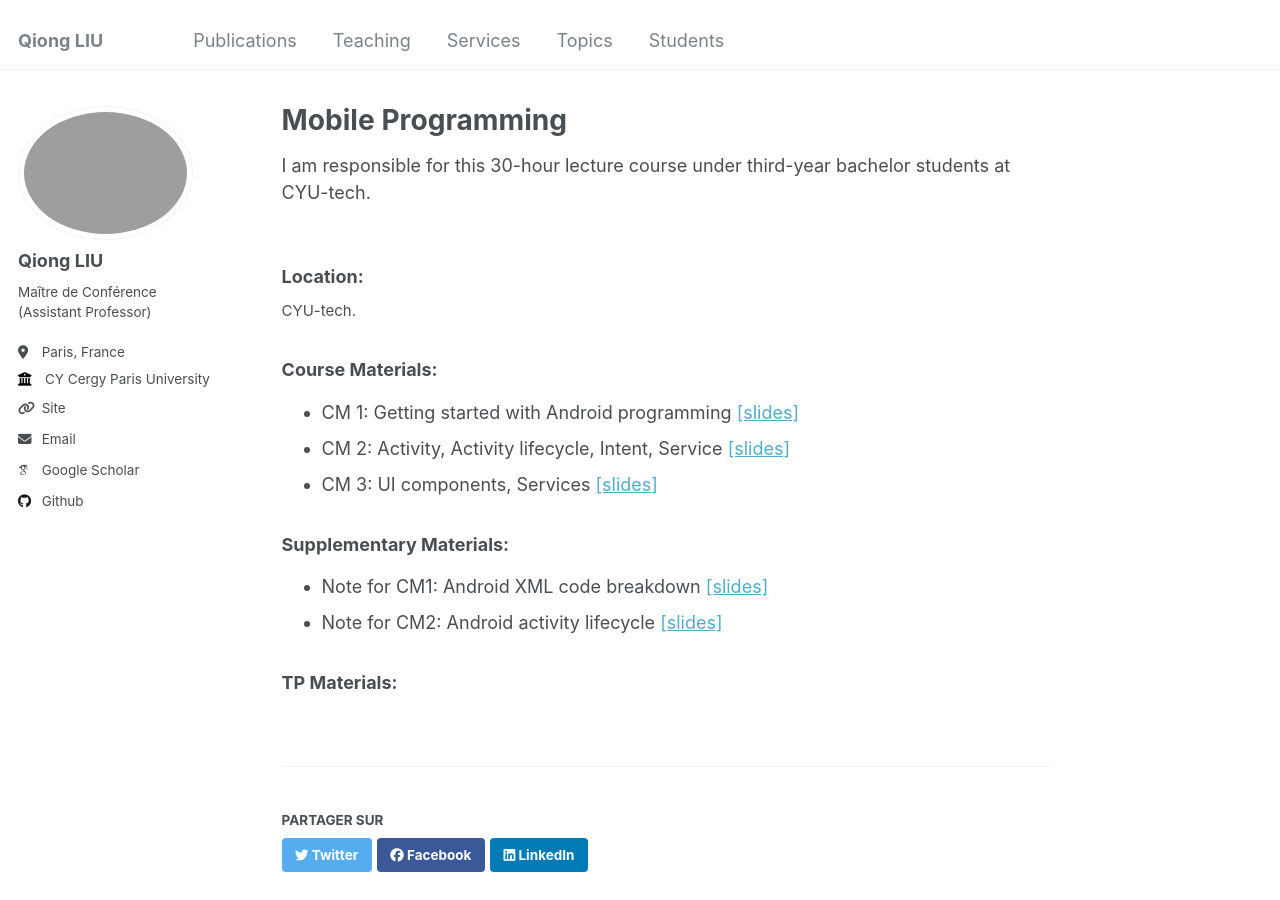
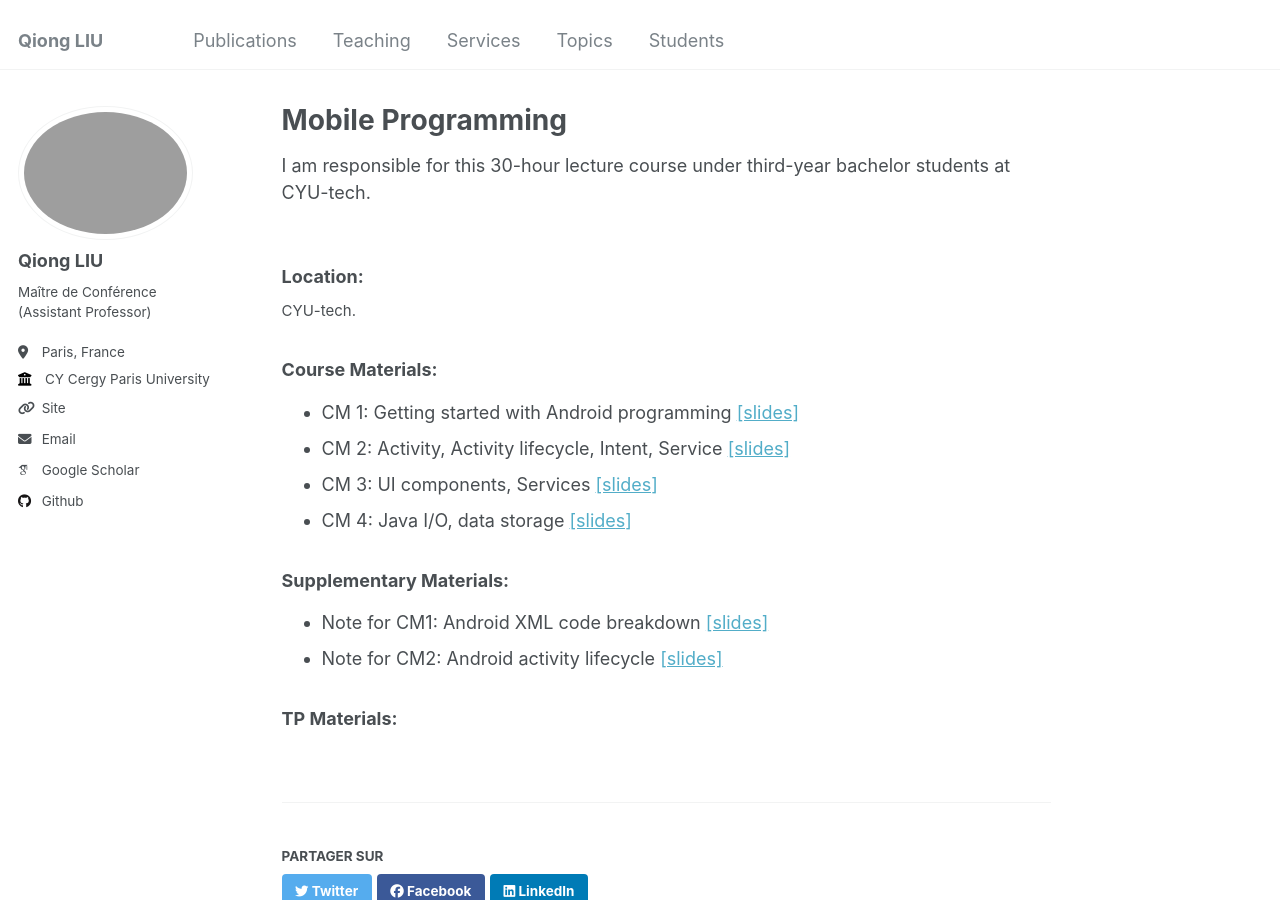
Before and after one commit to evesiphus/evesiphus.github.io, a Jekyll site: the page built from _teaching/2024-MP.md, in a window 1280 px wide and 900 px high. Built offline with Jekyll 4.4.1, drawn with Linux system fonts in a browser that asks for light colours; some web fonts are replaced.

Commit message:
Update 2024-MP.md

```diff
--- a/_teaching/2024-MP.md
+++ b/_teaching/2024-MP.md
@@ -18,6 +18,7 @@ hours: "30h (CM+TP)"
 - CM 1: Getting started with Android programming [[slides]](https://evesiphus.github.io/assets/teaching/MobileProgramming/Mobile_Programming_CM1.pdf)
 - CM 2: Activity, Activity lifecycle, Intent, Service [[slides]](https://evesiphus.github.io/assets/teaching/MobileProgramming/MP_CM2.pdf)
 - CM 3: UI components, Services [[slides]](https://evesiphus.github.io/assets/teaching/MobileProgramming/MP_CM3.pdf)
+- CM 4: Java I/O, data storage [[slides]](https://evesiphus.github.io/assets/teaching/MobileProgramming/MP_CM5.pdf)
 
 ### Supplementary Materials:
 - Note for CM1: Android XML code breakdown [[slides]](https://evesiphus.github.io/assets/teaching/MobileProgramming/Lecture1Note.pdf)
```
